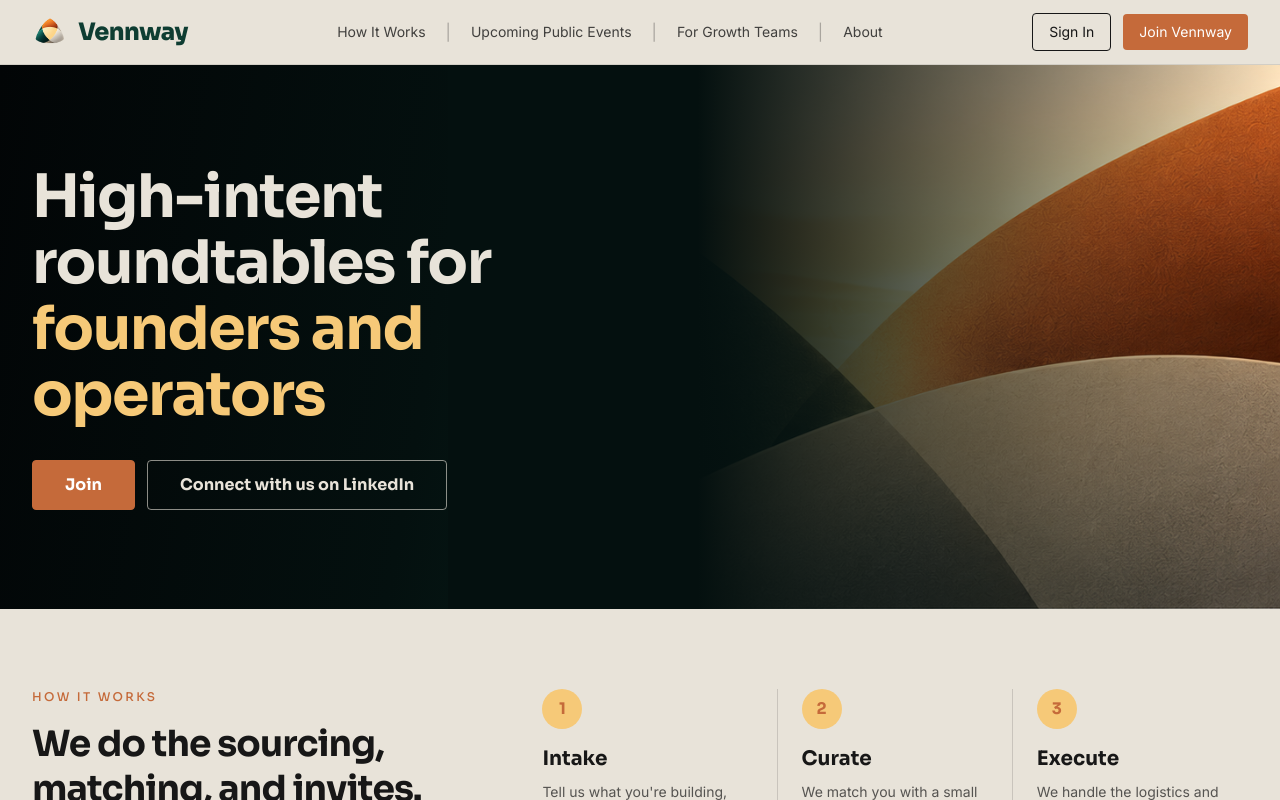
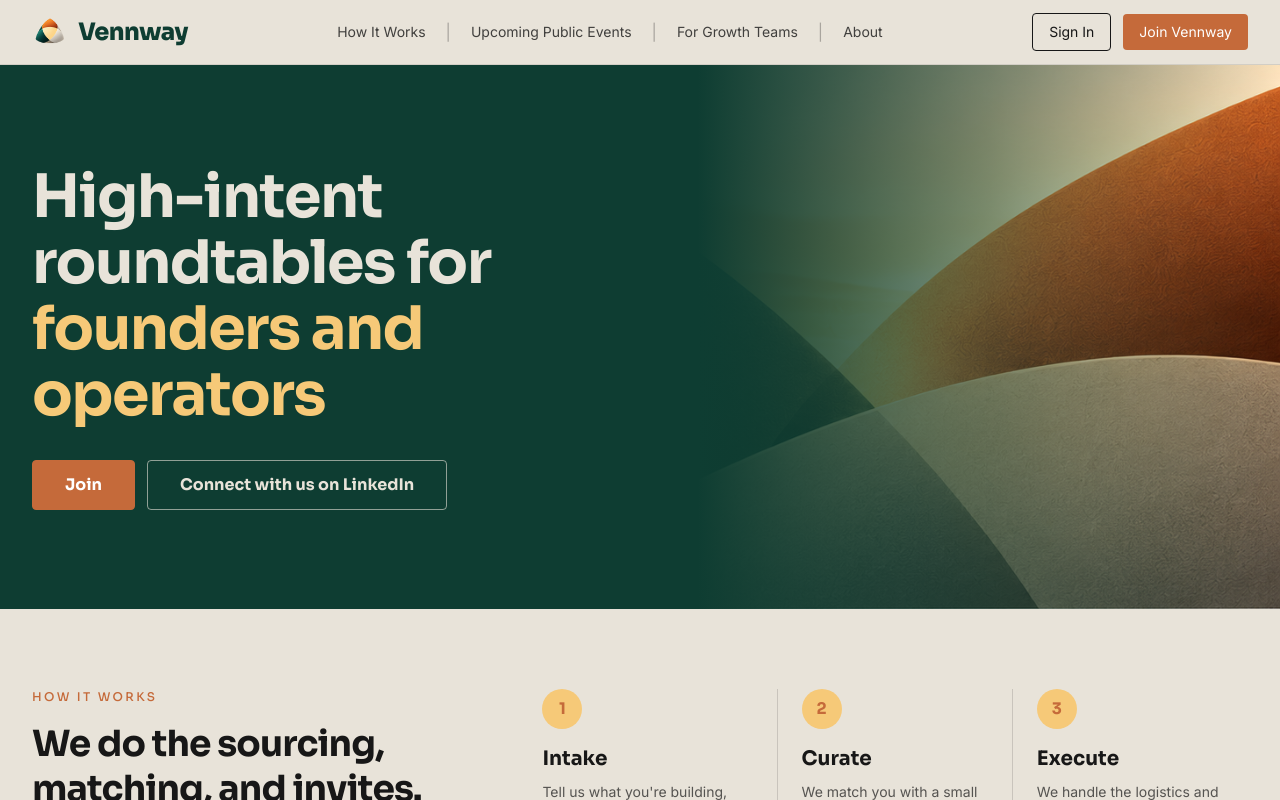
Before and after one commit to shelsoloa/vennway-web, a Next.js app: page / in a window 1280 px wide. Shown: the top 800 px of the page. Built offline with nearby package versions, Linux system fonts and the light colour scheme.

Commit message:
gradient

```diff
--- a/app/page.tsx
+++ b/app/page.tsx
@@ -29,7 +29,7 @@ export default function Home() {
     <>
       <Topbar />
       <main className="flex flex-1 flex-col">
-        <section className="relative isolate overflow-hidden bg-[linear-gradient(100deg,#020506_0%,#04100f_35%,#0e3d32_100%)] text-stone">
+        <section className="relative isolate overflow-hidden bg-deep-green text-stone">
           <div
             className="absolute inset-y-0 right-0 -z-10 w-full lg:w-[65%]"
             aria-hidden="true"
@@ -42,7 +42,7 @@ export default function Home() {
               sizes="(min-width: 1024px) 65vw, 100vw"
               className="object-cover object-right"
             />
-            <div className="absolute inset-0 bg-[linear-gradient(to_right,#04100f_0%,#04100f_15%,rgba(4,16,15,0.6)_55%,transparent_100%)] lg:bg-[linear-gradient(to_right,#04100f_0%,#04100f_30%,rgba(4,16,15,0.55)_65%,transparent_100%)]" />
+            <div className="absolute inset-0 bg-[linear-gradient(to_right,#0e3d32_0%,#0e3d32_15%,rgba(14,61,50,0.6)_55%,transparent_100%)] lg:bg-[linear-gradient(to_right,#0e3d32_0%,#0e3d32_30%,rgba(14,61,50,0.55)_65%,transparent_100%)]" />
           </div>
 
           <div className="mx-auto flex min-h-[28rem] max-w-7xl flex-col justify-center gap-8 px-4 py-20 sm:px-6 sm:py-24 lg:min-h-[34rem] lg:px-8">
@@ -69,8 +69,11 @@ export default function Home() {
           </div>
         </section>
 
-        <section id="how-it-works" className="bg-stone">
-          <div className="mx-auto grid max-w-7xl gap-12 px-4 py-16 sm:px-6 lg:grid-cols-[2fr_3fr] lg:gap-10 lg:px-8 lg:py-20">
+        <section
+          id="how-it-works"
+          className="flex flex-1 items-center bg-stone"
+        >
+          <div className="mx-auto grid w-full max-w-7xl gap-12 px-4 py-16 sm:px-6 lg:grid-cols-[2fr_3fr] lg:gap-10 lg:px-8 lg:py-20">
             <div>
               <p className="font-heading text-xs font-medium uppercase tracking-[0.2em] text-warm-clay">
                 How it works
@@ -89,7 +92,10 @@ export default function Home() {
 
             <ol className="grid gap-8 sm:grid-cols-3 sm:gap-0 sm:divide-x sm:divide-charcoal/15">
               {steps.map((step, i) => (
-                <li key={step.title} className="sm:px-6 sm:first:pl-0 sm:last:pr-0">
+                <li
+                  key={step.title}
+                  className="sm:px-6 sm:first:pl-0 sm:last:pr-0"
+                >
                   <span className="flex h-10 w-10 items-center justify-center rounded-full bg-golden-light font-heading text-base font-bold text-warm-clay">
                     {i + 1}
                   </span>
@@ -108,7 +114,10 @@ export default function Home() {
         <section className="bg-[linear-gradient(100deg,#04100f_0%,#0a2a23_50%,#0e3d32_100%)] text-stone">
           <dl className="mx-auto grid max-w-7xl gap-8 px-4 py-10 sm:grid-cols-3 sm:gap-0 sm:divide-x sm:divide-stone/15 sm:px-6 lg:px-8">
             {stats.map((stat) => (
-              <div key={stat.label} className="sm:px-8 sm:first:pl-0 sm:last:pr-0">
+              <div
+                key={stat.label}
+                className="sm:px-8 sm:first:pl-0 sm:last:pr-0"
+              >
                 <dd className="font-heading text-3xl font-bold tracking-tight text-golden-light sm:text-4xl">
                   {stat.value}
                 </dd>
```
